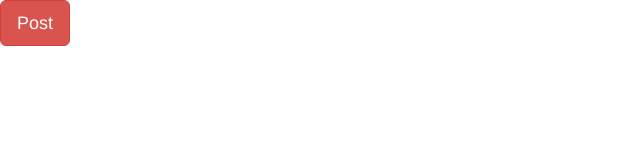
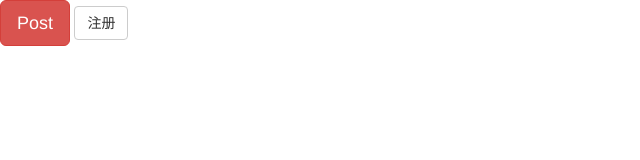
Before and after one commit to ShawnLeee/joo, a plain HTML site: page index.html in a window 1280 px wide. Shown: the full height of the page, 0-640 px from the left. Drawn offline with Linux system fonts and the light colour scheme.

Commit message:
register

```diff
--- a/index.html
+++ b/index.html
@@ -13,6 +13,7 @@
 </head>
 <body>
 <button class="btn btn-danger btn-lg post-btn">Post</button>
+<a class="btn btn-default" href="register.html">注册</a>
 <div id="actionSheet_wrap">
     <div class="weui_mask_transition" id="mask"></div>
     <div class="weui_actionsheet" id="weui_actionsheet">
```
